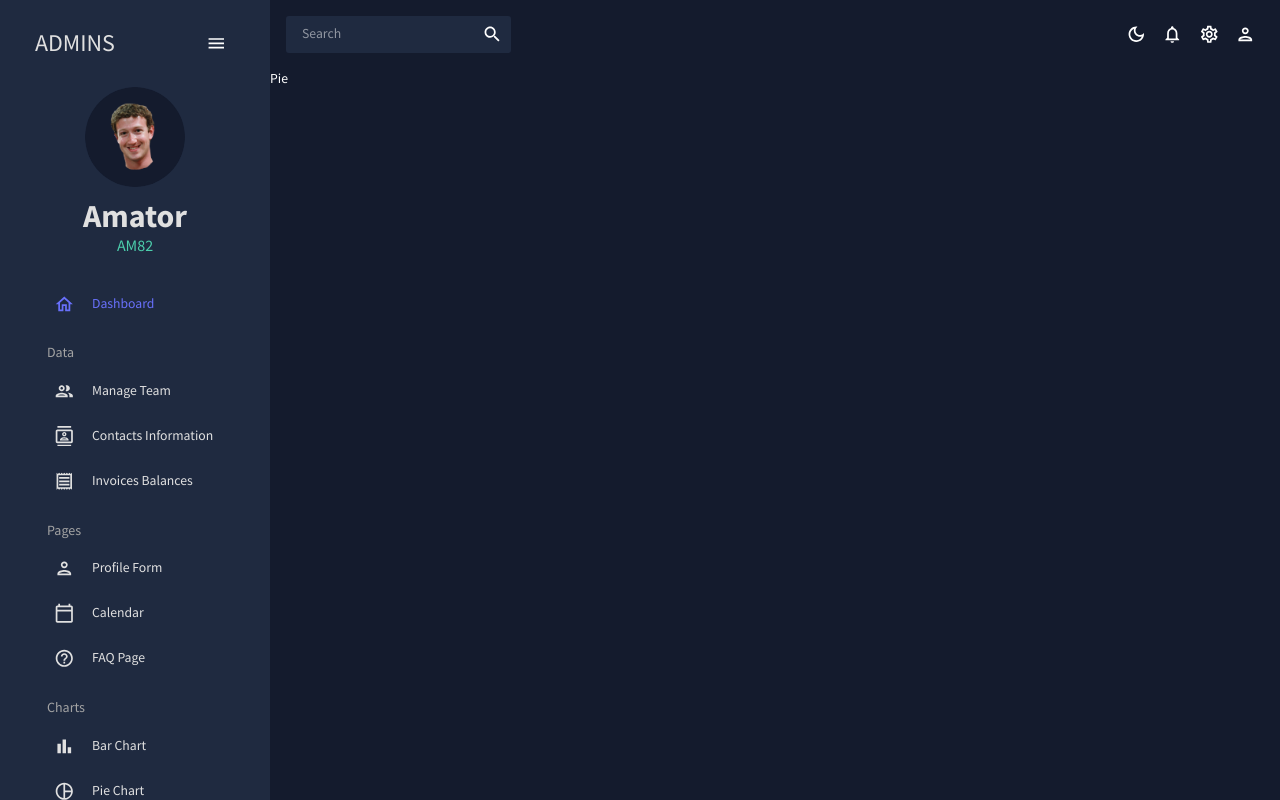
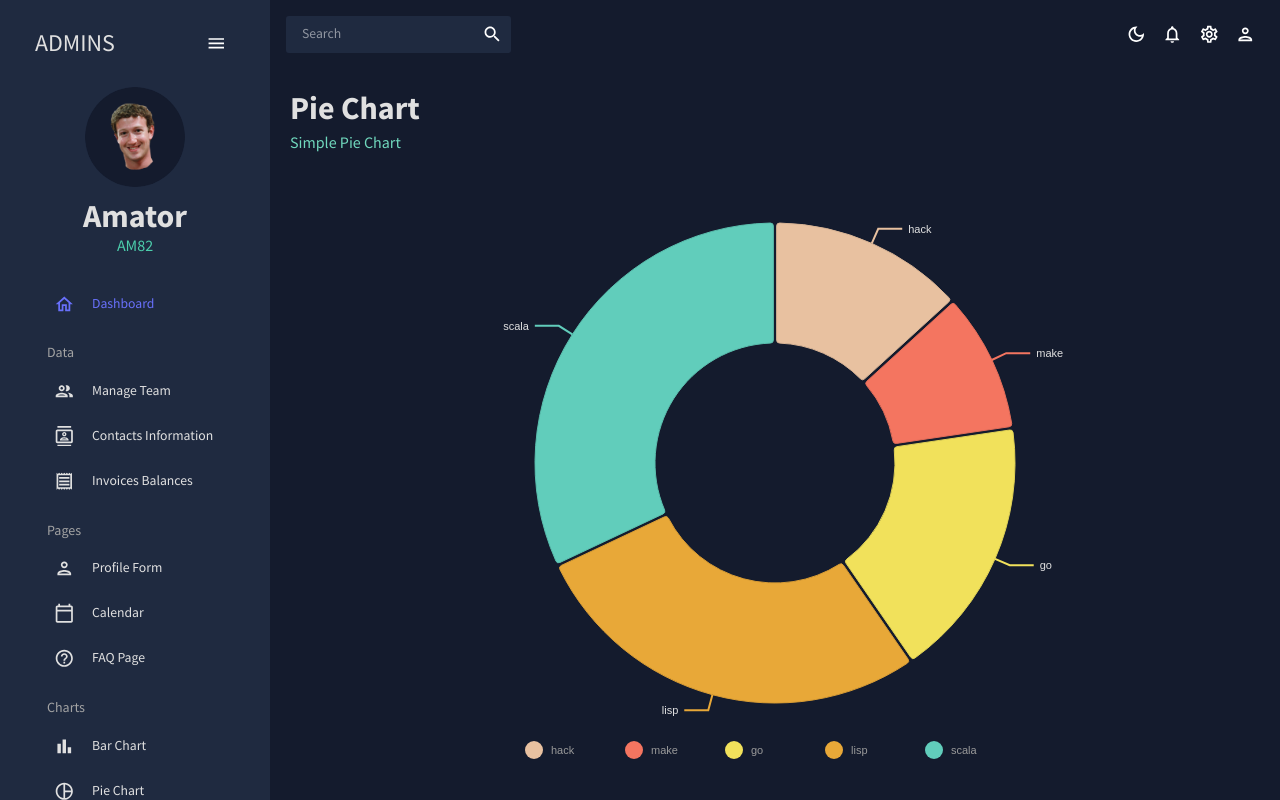
Before and after one commit to amator82/React-Admin-Dashboard, a React (Create React App) app: page /pie in a window 1280 px wide. Built offline with nearby package versions, Linux system fonts and the light colour scheme; the HTML template or start-up script is replaced by a standard one.

Commit message:
create and add component PieChart to scene Pie

```diff
--- /dev/null
+++ b/src/components/PieChart.jsx
@@ -0,0 +1,112 @@
+import React from 'react'
+
+import { ResponsivePie } from '@nivo/pie'
+import { tokens } from '../theme'
+import { useTheme } from '@mui/material'
+import { mockPieData as data } from '../data/mockData'
+
+const PieChart = () => {
+    const theme = useTheme()
+    const colors = tokens(theme.palette.mode)
+
+    return (
+        <ResponsivePie
+            data={data}
+            theme={{
+                axis: {
+                    domain: {
+                        line: {
+                            stroke: colors.grey[100]
+                        }
+                    },
+                    legend: {
+                        text: {
+                            fill: colors.grey[100]
+                        }
+                    },
+                    ticks: {
+                        line: {
+                            stroke: colors.grey[100],
+                            strokeWidth: 1
+                        },
+                        text: {
+                            fill: colors.grey[100]
+                        }
+                    }
+                },
+                legends: {
+                    text: {
+                        fill: colors.grey[100]
+                    }
+                }
+            }}
+            margin={{ top: 40, right: 80, bottom: 80, left: 80 }}
+            innerRadius={0.5}
+            padAngle={0.7}
+            cornerRadius={3}
+            activeOuterRadiusOffset={8}
+            borderWidth={1}
+            borderColor={{
+                from: 'color',
+                modifiers: [['darker', 0.2]]
+            }}
+            arcLinkLabelsSkipAngle={10}
+            arcLinkLabelsTextColor={colors.grey[100]}
+            arcLinkLabelsThickness={2}
+            arcLinkLabelsColor={{ from: 'color' }}
+            enableArcLabels={false}
+            arcLabelsSkipAngle={10}
+            arcLabelsTextColor={{
+                from: 'color',
+                modifiers: [['darker', 2]]
+            }}
+            defs={[
+                {
+                    id: 'dots',
+                    type: 'patternDots',
+                    background: 'inherit',
+                    color: 'rgba(255, 255, 255, 0.3)',
+                    size: 4,
+                    padding: 1,
+                    stagger: true
+                },
+                {
+                    id: 'lines',
+                    type: 'patternLines',
+                    background: 'inherit',
+                    color: 'rgba(255, 255, 255, 0.3)',
+                    rotation: -45,
+                    lineWidth: 6,
+                    spacing: 10
+                }
+            ]}
+            legends={[
+                {
+                    anchor: 'bottom',
+                    direction: 'row',
+                    justify: false,
+                    translateX: 0,
+                    translateY: 56,
+                    itemsSpacing: 0,
+                    itemWidth: 100,
+                    itemHeight: 18,
+                    itemTextColor: '#999',
+                    itemDirection: 'left-to-right',
+                    itemOpacity: 1,
+                    symbolSize: 18,
+                    symbolShape: 'circle',
+                    effects: [
+                        {
+                            on: 'hover',
+                            style: {
+                                itemTextColor: '#000'
+                            }
+                        }
+                    ]
+                }
+            ]}
+        />
+    )
+}
+
+export default PieChart
--- a/src/scenes/pie/index.jsx
+++ b/src/scenes/pie/index.jsx
@@ -1,7 +1,19 @@
 import React from 'react'
 
+import { Box } from '@mui/material'
+
+import Header from '../../components/Header'
+import PieChart from '../../components/PieChart'
+
 const Pie = () => {
-    return <div>Pie</div>
+    return (
+        <Box m='20px'>
+            <Header title='Pie Chart' subtitle='Simple Pie Chart' />
+            <Box height='75vh'>
+                <PieChart />
+            </Box>
+        </Box>
+    )
 }
 
 export default Pie
```
